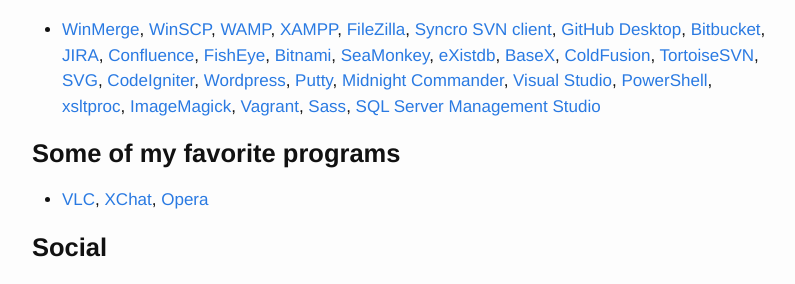
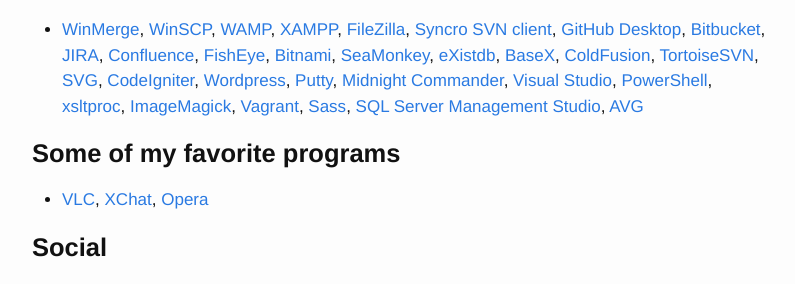
Before and after one commit to slurpcode/beast, a Jekyll site: the page built from about.md, in a window 1280 px wide and 900 px high, scrolled down 1814 px. Shown: the part 163-447 px from the top of the window, without its empty margins (238-1033 px from the left). Built offline with Jekyll 4.4.1, drawn with Linux system fonts in a browser that asks for light colours.

Commit message:
Update about.md

```diff
--- a/about.md
+++ b/about.md
@@ -168,7 +168,8 @@ http://xmlsoft.org/XSLT/xsltproc2.html){:target="_blank"}, [ImageMagick](
 http://www.imagemagick.org/script/index.php){:target="_blank"}, [Vagrant](
 https://www.vagrantup.com/){:target="_blank"}, [Sass](
 http://sass-lang.com/){:target="_blank"}, [SQL Server Management Studio](
-https://msdn.microsoft.com/en-us/library/mt238290.aspx){:target="_blank"}
+https://msdn.microsoft.com/en-us/library/mt238290.aspx){:target="_blank"}, [AVG](
+http://www.avg.com){:target="_blank"}
 
 
 **Some of my favorite programs**
```
